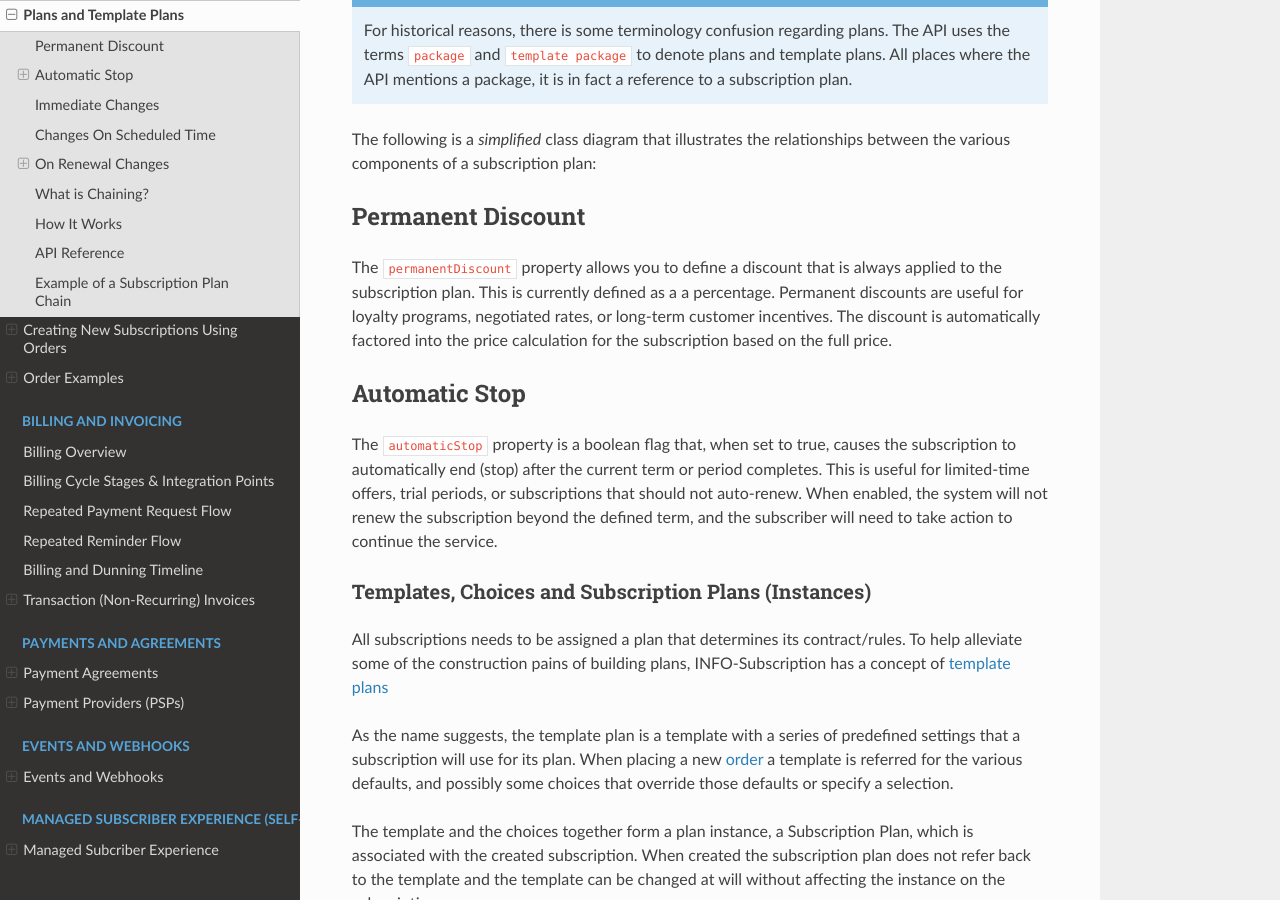
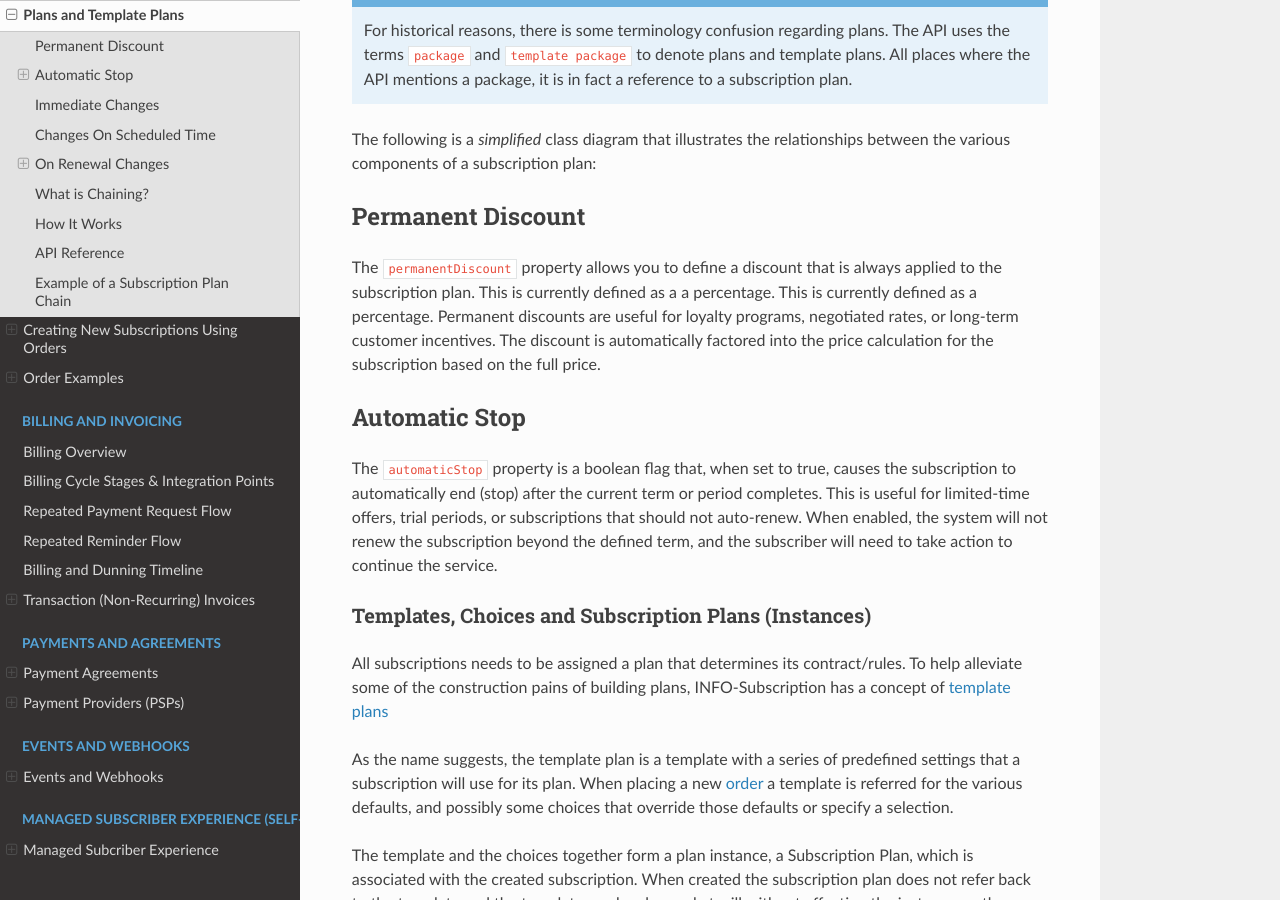
Before and after one commit to infosoftas/info-subscription-doc, a Sphinx documentation site: the page built from source/subscription/plans.rst, in a window 1280 px wide and 900 px high, scrolled down 302 px. Built offline with Sphinx 7.4.7 and the Read the Docs theme 3.1.0, drawn with Linux system fonts in a browser that asks for light colours; formulas are drawn with MathJax 3.

```diff
--- a/source/subscription/plans.rst
+++ b/source/subscription/plans.rst
@@ -25,6 +25,7 @@ Permanent Discount
 ------------------
 The ``permanentDiscount`` property allows you to define a discount that is always applied to the subscription plan.
 This is currently defined as a a percentage.
+This is currently defined as a percentage.
 Permanent discounts are useful for loyalty programs, negotiated rates, or long-term customer incentives.
 The discount is automatically factored into the price calculation for the subscription based on the full price.
 
```
